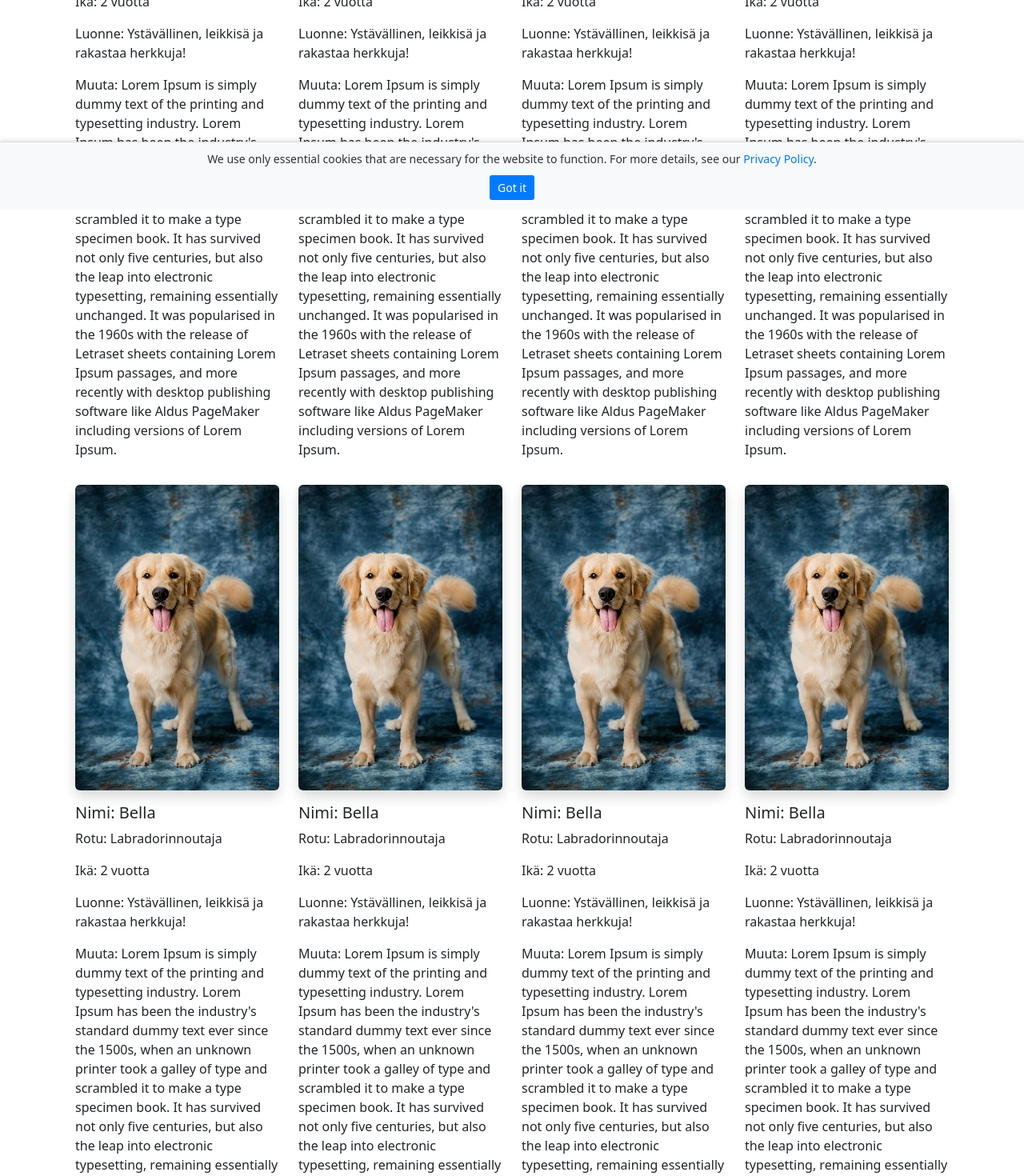
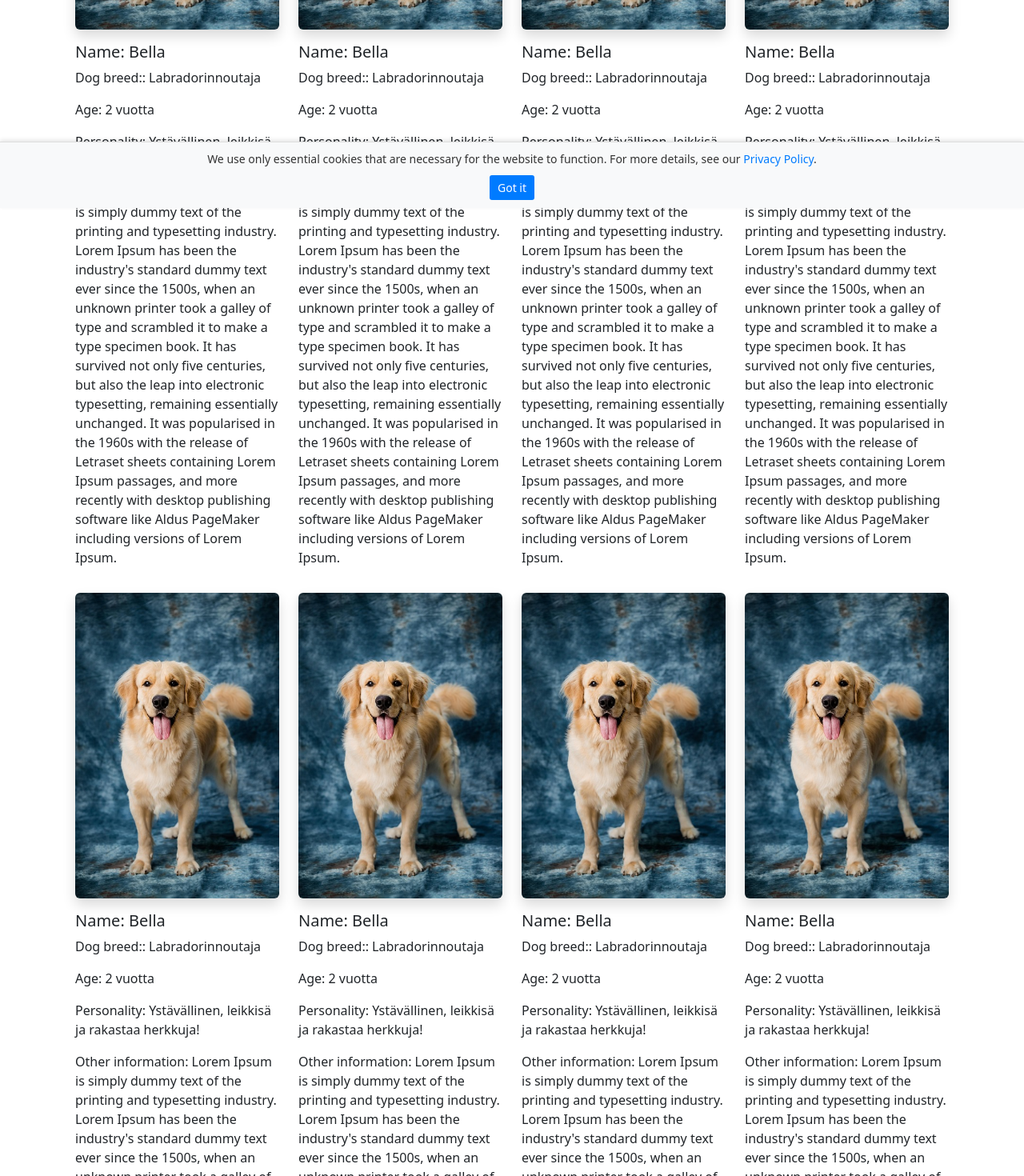
Before and after one commit to kristakorento/animal-rescue-adoption-website, a React (Vite) app: page /dog-profiles in a window 1280 px wide. Shown: the part 540-2010 px from the top of the page at 80% size. Built offline with nearby package versions, Linux system fonts and the light colour scheme.

Commit message:
DogProfiles sivun layout päivitys.

```diff
--- a/src/Nettisivujen_Koodit/DogProfiles.jsx
+++ b/src/Nettisivujen_Koodit/DogProfiles.jsx
@@ -5,91 +5,96 @@ import testi1 from '../assets/images/testi1.jpg'
 function DogProfiles() {
   return (
     <Container className="gx-5 gy-5">
+       <h2 className="text-center mb-4">Dogs</h2>
+        <p className="text-center mb-5">
+          Tutustu ihanaihin koirakamuihimme! Jokaisella on oma uniikki luonne ja tarina.
+          Ehkä löydät uuden suosikin tai oman bestiksen!
+        </p>
       <Row>
         <Col xs={12} sm={6} md={4} lg={3} className="mb-3">
           <img src={testi1} alt="Kuva 1" style={{ width: '300px', height: 'auto' }}  className="img-fluid rounded shadow" />
-          <h5 className="mt-3">Nimi: Bella</h5>
-          <p>Rotu: Labradorinnoutaja</p>
-          <p>Ikä: 2 vuotta</p>
-          <p>Luonne: Ystävällinen, leikkisä ja rakastaa herkkuja! </p>
-          <p>Muuta: Lorem Ipsum is simply dummy text of the printing and typesetting industry. Lorem Ipsum has been the industry's standard dummy text ever since the 1500s,
+          <h5 className="mt-3">Name: Bella</h5>
+          <p>Dog breed:: Labradorinnoutaja</p>
+          <p>Age: 2 vuotta</p>
+          <p>Personality: Ystävällinen, leikkisä ja rakastaa herkkuja! </p>
+          <p>Other information: Lorem Ipsum is simply dummy text of the printing and typesetting industry. Lorem Ipsum has been the industry's standard dummy text ever since the 1500s,
             when an unknown printer took a galley of type and scrambled it to make a type specimen book. It has survived not only five centuries,
             but also the leap into electronic typesetting, remaining essentially unchanged. It was popularised in the 1960s with the release of Letraset sheets containing Lorem Ipsum passages,
             and more recently with desktop publishing software like Aldus PageMaker including versions of Lorem Ipsum.</p>
         </Col>
         <Col xs={12} sm={6} md={4} lg={3} className="mb-3">
-          <img src={testi1} alt="Kuva 2" style={{ width: '300px', height: 'auto' }}  className="img-fluid rounded shadow" />
-          <h5 className="mt-3">Nimi: Bella</h5>
-          <p>Rotu: Labradorinnoutaja</p>
-          <p>Ikä: 2 vuotta</p>
-          <p>Luonne: Ystävällinen, leikkisä ja rakastaa herkkuja! </p>
-          <p>Muuta: Lorem Ipsum is simply dummy text of the printing and typesetting industry. Lorem Ipsum has been the industry's standard dummy text ever since the 1500s,
+          <img src={testi1} alt="Kuva 1" style={{ width: '300px', height: 'auto' }}  className="img-fluid rounded shadow" />
+          <h5 className="mt-3">Name: Bella</h5>
+          <p>Dog breed:: Labradorinnoutaja</p>
+          <p>Age: 2 vuotta</p>
+          <p>Personality: Ystävällinen, leikkisä ja rakastaa herkkuja! </p>
+          <p>Other information: Lorem Ipsum is simply dummy text of the printing and typesetting industry. Lorem Ipsum has been the industry's standard dummy text ever since the 1500s,
             when an unknown printer took a galley of type and scrambled it to make a type specimen book. It has survived not only five centuries,
             but also the leap into electronic typesetting, remaining essentially unchanged. It was popularised in the 1960s with the release of Letraset sheets containing Lorem Ipsum passages,
             and more recently with desktop publishing software like Aldus PageMaker including versions of Lorem Ipsum.</p>
         </Col>
         <Col xs={12} sm={6} md={4} lg={3} className="mb-3">
-          <img src={testi1} alt="Kuva 3" style={{ width: '300px', height: 'auto' }}  className="img-fluid rounded shadow" />
-          <h5 className="mt-3">Nimi: Bella</h5>
-          <p>Rotu: Labradorinnoutaja</p>
-          <p>Ikä: 2 vuotta</p>
-          <p>Luonne: Ystävällinen, leikkisä ja rakastaa herkkuja! </p>
-          <p>Muuta: Lorem Ipsum is simply dummy text of the printing and typesetting industry. Lorem Ipsum has been the industry's standard dummy text ever since the 1500s,
+          <img src={testi1} alt="Kuva 1" style={{ width: '300px', height: 'auto' }}  className="img-fluid rounded shadow" />
+          <h5 className="mt-3">Name: Bella</h5>
+          <p>Dog breed:: Labradorinnoutaja</p>
+          <p>Age: 2 vuotta</p>
+          <p>Personality: Ystävällinen, leikkisä ja rakastaa herkkuja! </p>
+          <p>Other information: Lorem Ipsum is simply dummy text of the printing and typesetting industry. Lorem Ipsum has been the industry's standard dummy text ever since the 1500s,
             when an unknown printer took a galley of type and scrambled it to make a type specimen book. It has survived not only five centuries,
             but also the leap into electronic typesetting, remaining essentially unchanged. It was popularised in the 1960s with the release of Letraset sheets containing Lorem Ipsum passages,
             and more recently with desktop publishing software like Aldus PageMaker including versions of Lorem Ipsum.</p>
         </Col>
         <Col xs={12} sm={6} md={4} lg={3} className="mb-3">
-          <img src={testi1} alt="Kuva 3" style={{ width: '300px', height: 'auto' }}  className="img-fluid rounded shadow" />
-          <h5 className="mt-3">Nimi: Bella</h5>
-          <p>Rotu: Labradorinnoutaja</p>
-          <p>Ikä: 2 vuotta</p>
-          <p>Luonne: Ystävällinen, leikkisä ja rakastaa herkkuja! </p>
-          <p>Muuta: Lorem Ipsum is simply dummy text of the printing and typesetting industry. Lorem Ipsum has been the industry's standard dummy text ever since the 1500s,
+          <img src={testi1} alt="Kuva 1" style={{ width: '300px', height: 'auto' }}  className="img-fluid rounded shadow" />
+          <h5 className="mt-3">Name: Bella</h5>
+          <p>Dog breed:: Labradorinnoutaja</p>
+          <p>Age: 2 vuotta</p>
+          <p>Personality: Ystävällinen, leikkisä ja rakastaa herkkuja! </p>
+          <p>Other information: Lorem Ipsum is simply dummy text of the printing and typesetting industry. Lorem Ipsum has been the industry's standard dummy text ever since the 1500s,
             when an unknown printer took a galley of type and scrambled it to make a type specimen book. It has survived not only five centuries,
             but also the leap into electronic typesetting, remaining essentially unchanged. It was popularised in the 1960s with the release of Letraset sheets containing Lorem Ipsum passages,
             and more recently with desktop publishing software like Aldus PageMaker including versions of Lorem Ipsum.</p>
         </Col>
         <Col xs={12} sm={6} md={4} lg={3} className="mb-3">
-          <img src={testi1} alt="Kuva 3" style={{ width: '300px', height: 'auto' }}  className="img-fluid rounded shadow" />
-          <h5 className="mt-3">Nimi: Bella</h5>
-          <p>Rotu: Labradorinnoutaja</p>
-          <p>Ikä: 2 vuotta</p>
-          <p>Luonne: Ystävällinen, leikkisä ja rakastaa herkkuja! </p>
-          <p>Muuta: Lorem Ipsum is simply dummy text of the printing and typesetting industry. Lorem Ipsum has been the industry's standard dummy text ever since the 1500s,
+          <img src={testi1} alt="Kuva 1" style={{ width: '300px', height: 'auto' }}  className="img-fluid rounded shadow" />
+          <h5 className="mt-3">Name: Bella</h5>
+          <p>Dog breed:: Labradorinnoutaja</p>
+          <p>Age: 2 vuotta</p>
+          <p>Personality: Ystävällinen, leikkisä ja rakastaa herkkuja! </p>
+          <p>Other information: Lorem Ipsum is simply dummy text of the printing and typesetting industry. Lorem Ipsum has been the industry's standard dummy text ever since the 1500s,
             when an unknown printer took a galley of type and scrambled it to make a type specimen book. It has survived not only five centuries,
             but also the leap into electronic typesetting, remaining essentially unchanged. It was popularised in the 1960s with the release of Letraset sheets containing Lorem Ipsum passages,
             and more recently with desktop publishing software like Aldus PageMaker including versions of Lorem Ipsum.</p>
         </Col>
         <Col xs={12} sm={6} md={4} lg={3} className="mb-3">
-          <img src={testi1} alt="Kuva 3" style={{ width: '300px', height: 'auto' }}  className="img-fluid rounded shadow" />
-          <h5 className="mt-3">Nimi: Bella</h5>
-          <p>Rotu: Labradorinnoutaja</p>
-          <p>Ikä: 2 vuotta</p>
-          <p>Luonne: Ystävällinen, leikkisä ja rakastaa herkkuja! </p>
-          <p>Muuta: Lorem Ipsum is simply dummy text of the printing and typesetting industry. Lorem Ipsum has been the industry's standard dummy text ever since the 1500s,
+          <img src={testi1} alt="Kuva 1" style={{ width: '300px', height: 'auto' }}  className="img-fluid rounded shadow" />
+          <h5 className="mt-3">Name: Bella</h5>
+          <p>Dog breed:: Labradorinnoutaja</p>
+          <p>Age: 2 vuotta</p>
+          <p>Personality: Ystävällinen, leikkisä ja rakastaa herkkuja! </p>
+          <p>Other information: Lorem Ipsum is simply dummy text of the printing and typesetting industry. Lorem Ipsum has been the industry's standard dummy text ever since the 1500s,
             when an unknown printer took a galley of type and scrambled it to make a type specimen book. It has survived not only five centuries,
             but also the leap into electronic typesetting, remaining essentially unchanged. It was popularised in the 1960s with the release of Letraset sheets containing Lorem Ipsum passages,
             and more recently with desktop publishing software like Aldus PageMaker including versions of Lorem Ipsum.</p>
         </Col>
         <Col xs={12} sm={6} md={4} lg={3} className="mb-3">
-          <img src={testi1} alt="Kuva 3" style={{ width: '300px', height: 'auto' }}  className="img-fluid rounded shadow" />
-          <h5 className="mt-3">Nimi: Bella</h5>
-          <p>Rotu: Labradorinnoutaja</p>
-          <p>Ikä: 2 vuotta</p>
-          <p>Luonne: Ystävällinen, leikkisä ja rakastaa herkkuja! </p>
-          <p>Muuta: Lorem Ipsum is simply dummy text of the printing and typesetting industry. Lorem Ipsum has been the industry's standard dummy text ever since the 1500s,
+          <img src={testi1} alt="Kuva 1" style={{ width: '300px', height: 'auto' }}  className="img-fluid rounded shadow" />
+          <h5 className="mt-3">Name: Bella</h5>
+          <p>Dog breed:: Labradorinnoutaja</p>
+          <p>Age: 2 vuotta</p>
+          <p>Personality: Ystävällinen, leikkisä ja rakastaa herkkuja! </p>
+          <p>Other information: Lorem Ipsum is simply dummy text of the printing and typesetting industry. Lorem Ipsum has been the industry's standard dummy text ever since the 1500s,
             when an unknown printer took a galley of type and scrambled it to make a type specimen book. It has survived not only five centuries,
             but also the leap into electronic typesetting, remaining essentially unchanged. It was popularised in the 1960s with the release of Letraset sheets containing Lorem Ipsum passages,
             and more recently with desktop publishing software like Aldus PageMaker including versions of Lorem Ipsum.</p>
         </Col>
         <Col xs={12} sm={6} md={4} lg={3} className="mb-3">
-          <img src={testi1} alt="Kuva 3" style={{ width: '300px', height: 'auto' }}  className="img-fluid rounded shadow" />
-          <h5 className="mt-3">Nimi: Bella</h5>
-          <p>Rotu: Labradorinnoutaja</p>
-          <p>Ikä: 2 vuotta</p>
-          <p>Luonne: Ystävällinen, leikkisä ja rakastaa herkkuja! </p>
-          <p>Muuta: Lorem Ipsum is simply dummy text of the printing and typesetting industry. Lorem Ipsum has been the industry's standard dummy text ever since the 1500s,
+          <img src={testi1} alt="Kuva 1" style={{ width: '300px', height: 'auto' }}  className="img-fluid rounded shadow" />
+          <h5 className="mt-3">Name: Bella</h5>
+          <p>Dog breed:: Labradorinnoutaja</p>
+          <p>Age: 2 vuotta</p>
+          <p>Personality: Ystävällinen, leikkisä ja rakastaa herkkuja! </p>
+          <p>Other information: Lorem Ipsum is simply dummy text of the printing and typesetting industry. Lorem Ipsum has been the industry's standard dummy text ever since the 1500s,
             when an unknown printer took a galley of type and scrambled it to make a type specimen book. It has survived not only five centuries,
             but also the leap into electronic typesetting, remaining essentially unchanged. It was popularised in the 1960s with the release of Letraset sheets containing Lorem Ipsum passages,
             and more recently with desktop publishing software like Aldus PageMaker including versions of Lorem Ipsum.</p>
```
